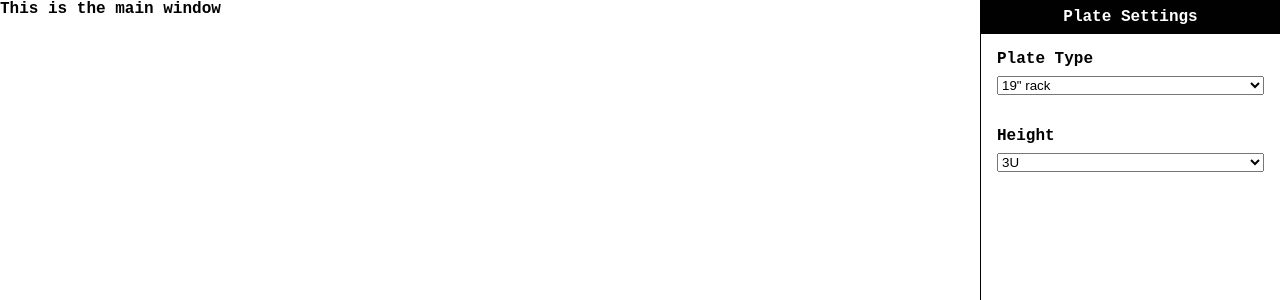
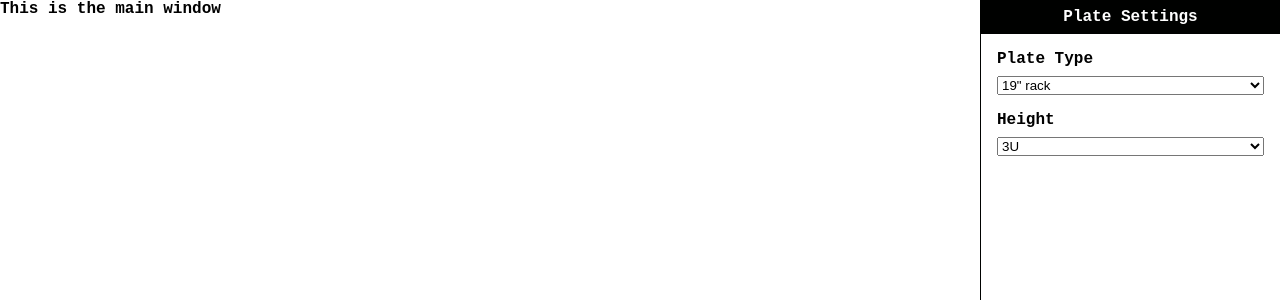
Before and after one commit to Gaya/wreckeys-plate-designer, a React (Create React App) app: page / in a window 1280 px wide. Shown: the top 300 px of the page. Built offline with nearby package versions, Linux system fonts and the light colour scheme.

Commit message:
style the plate settings

```diff
--- a/src/SideBar/SideBar.scss
+++ b/src/SideBar/SideBar.scss
@@ -9,11 +9,12 @@ aside {
         text-align: center;
         font-size: 1em;
         padding: 0.5em 2em;
+        margin-bottom: 0.5em;
     }
 
     fieldset {
         border: 0;
-        padding: 1em;
+        padding: 0.5em 1em;
 
         label {
             display: block;
```
